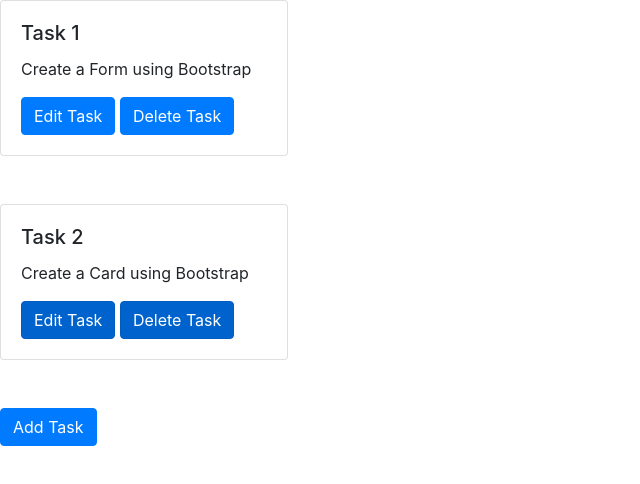
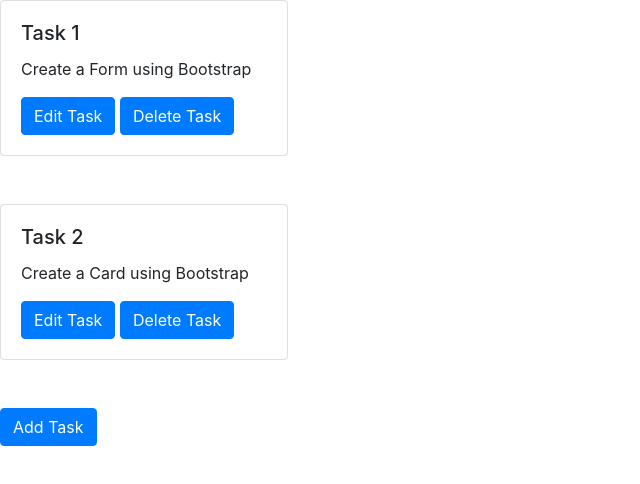
Before and after one commit to aljanabi22/final-project, a plain HTML site: page index.html in a window 1280 px wide. Shown: the whole page, without its empty margins (0-640 px from the left). Drawn offline with nearby package versions, Linux system fonts and the light colour scheme.

Commit message:
finished task 1 and 2

```diff
--- a/index.html
+++ b/index.html
@@ -32,8 +32,8 @@
   <div class="card-body">
     <h5 class="card-title">Task 2</h5>
     <p class="card-text">Create a Card using Bootstrap</p>
-    <a href="#" class="btn btn-primary active">Edit Task</a>
-    <a href="#" class="btn btn-primary active">Delete Task</a>
+    <a href="#" class="btn btn-primary">Edit Task</a>
+    <a href="#" class="btn btn-primary">Delete Task</a>
   </div>
 </div>
     <!-- Button trigger modal -->
```
